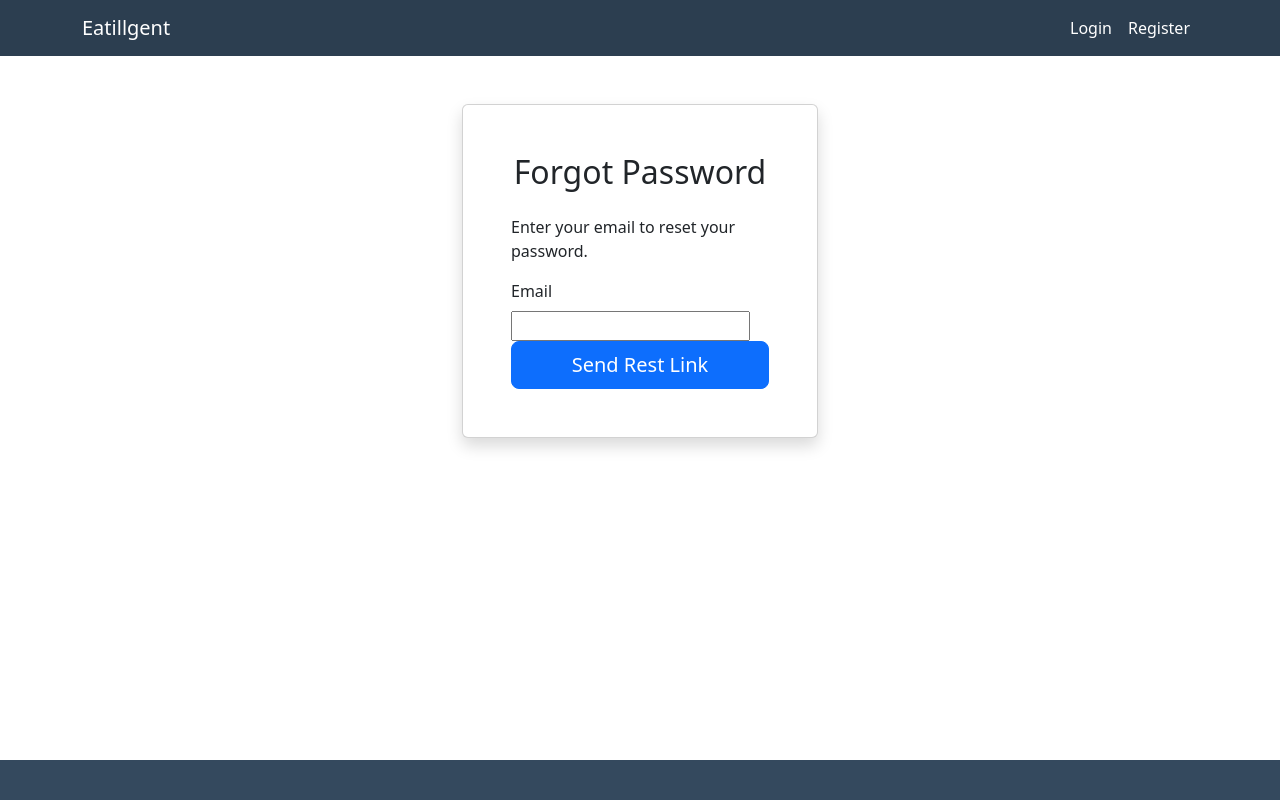
After one commit to lilkub223/nutrition-app, a Django app: page /forgot_pass/ in a window 1280 px wide. The commit adds this page. Run offline with Django 5.2, Linux system fonts and the light colour scheme.

Commit message:
Forgot password page and email functionality

```diff
--- /dev/null
+++ b/main/templates/main/forgotpass.html
@@ -0,0 +1,44 @@
+{% extends 'main/base.html' %}
+
+{% block title %}Forgot Password{% endblock %}
+
+{% block content %}
+
+<div class="row justify-content-center">
+    <div class="col-md-6 col-lg-4">
+        <div class="card shadow">
+            <div class="card-body p-5">
+                <h2 class="text-center mb-4">Forgot Password</h2>
+
+                    <form method = "POST">
+                        {% csrf_token %}
+                        <p> Enter your email to reset your password.</p>
+                        <label for="email" class="form-label"> Email </label>
+                        <input type = "email" name="email">
+                        {% if errors.email %}
+                            <div class="invalid-feedback" > {{errors.email}} </div>
+                        {% endif %}
+                        <div class="d-grid">
+                            <button type="submit" class="btn btn-primary btn-lg">Send Rest Link</button>
+                        </div>
+                    </form>
+
+                    <div id="sent_email" class="popup" hidden>
+                        <div class = "m_content">
+                            <p id=>An email about your forgotten password has been sent</p>
+                        </div>
+                    </div>
+            </div>
+        </div>
+    </div>
+</div>
+
+    {% if sent %}
+        <script>
+            const sent_email=document.getElementById('sent_email');
+            if (sent_email){
+                sent_email.hidden = false;
+            }
+        </script>
+    {% endif %}
+{% endblock %}
--- a/main/templates/main/login.html
+++ b/main/templates/main/login.html
@@ -65,6 +65,7 @@
                 <!-- Register Link -->
                 <div class="text-center mt-3">
                     <p>Don't have an account? <a href="{% url 'registration_page' %}">Register here</a></p>
+                    <a href="{% url 'forgot_pass' %}">Forgot Password</a>
                 </div>
             </div>
         </div>
--- a/nutrition_project/urls.py
+++ b/nutrition_project/urls.py
@@ -12,6 +12,7 @@ urlpatterns = [
     path('recipes/<int:recipe_id>/', views.recipe_detail, name='recipe_detail'),
     path('add_to_picked_recipes/', views.add_to_picked_recipes, name='add_to_picked_recipes'),
     path('selected_recipes/', views.selected_recipes, name='selected_recipes'),
+    path('forgot_pass/', views.forgot_password_page, name='forgot_pass'),
     # New endpoint for AJAX requests
     path('', views.landing_page, name='landing_page'),
 
--- a/recipes/views.py
+++ b/recipes/views.py
@@ -8,6 +8,8 @@ from django.http import JsonResponse
 from django.views.decorators.csrf import csrf_exempt
 from recipes.models import Disease, AppUser, UserPickedRecipes
 from recipes.models import Recipe
+from nutrition_project.settings import EMAIL_HOST_USER
+from django.core.mail import send_mail
 
 
 # Create your views here.
@@ -233,3 +235,31 @@ def selected_recipes(request):
         recipe_list = []
 
     return render(request, 'recipes/selected_recipes.html', {"recipes": recipe_list})
+
+
+
+
+# Forgot password page
+def forgot_password_page(request):
+    error_info = {"errors": {}, "email": "", "sent": False}
+
+    if request.method == "POST":
+        email = request.POST.get("email", "").strip()
+        error_info["email"] = email
+
+        if not email:
+            error_info["errors"]["email"]= "Email is required"
+        else:
+            try:
+                validate_email(email)
+            except ValidationError:
+                error_info["errors"]["email"] = "Not a valid email address"
+
+            send_mail(
+                subject= "Eatilligent Forgotten Password",
+                message= "This email is for your forgotten password",
+                from_email=EMAIL_HOST_USER,
+                recipient_list= [email],
+            )
+            error_info["sent"] = True
+    return render(request, "main/forgotpass.html", error_info)
```
Also changed, not shown: nutrition_project/settings.py (+14 -0 lines).
